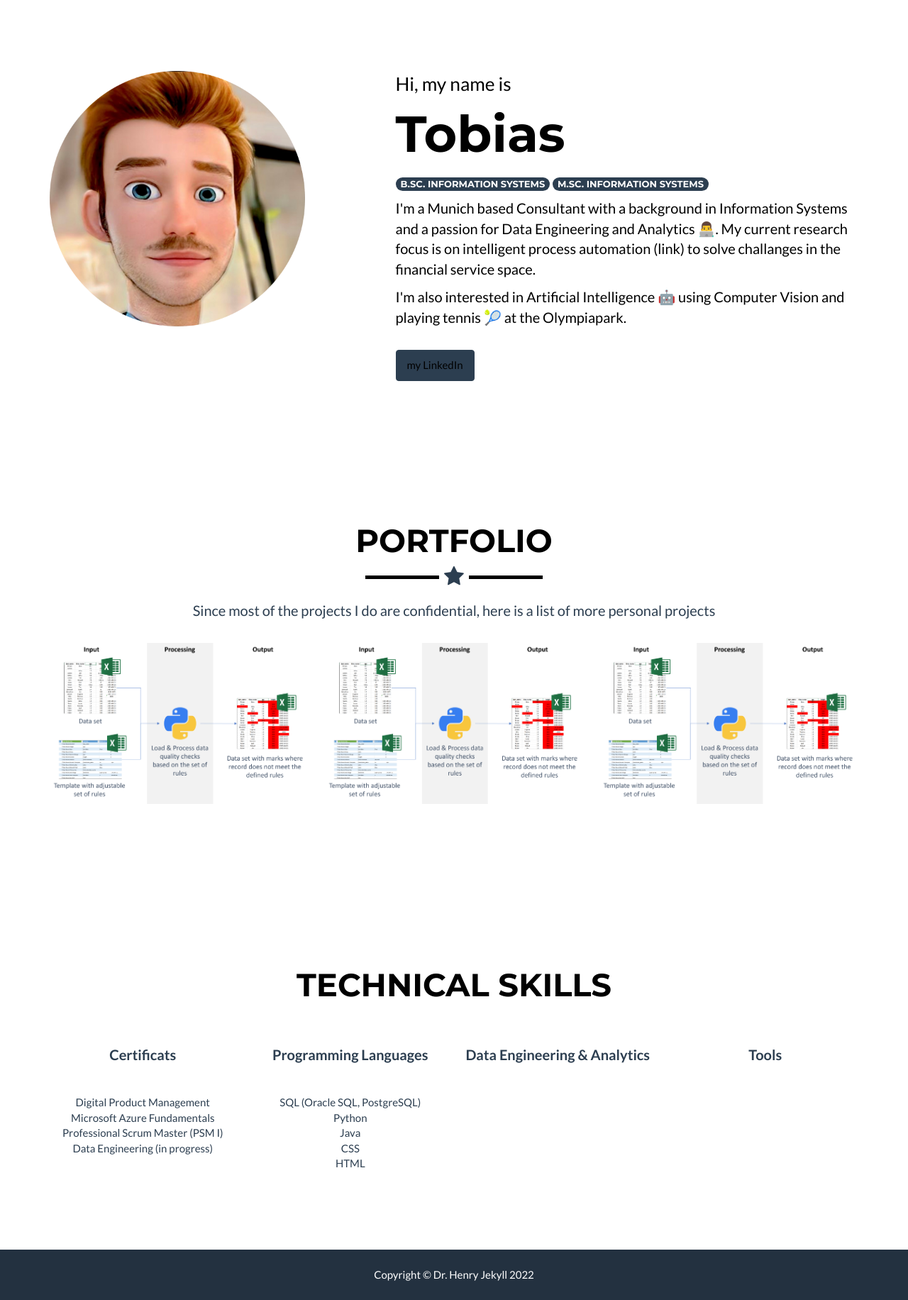
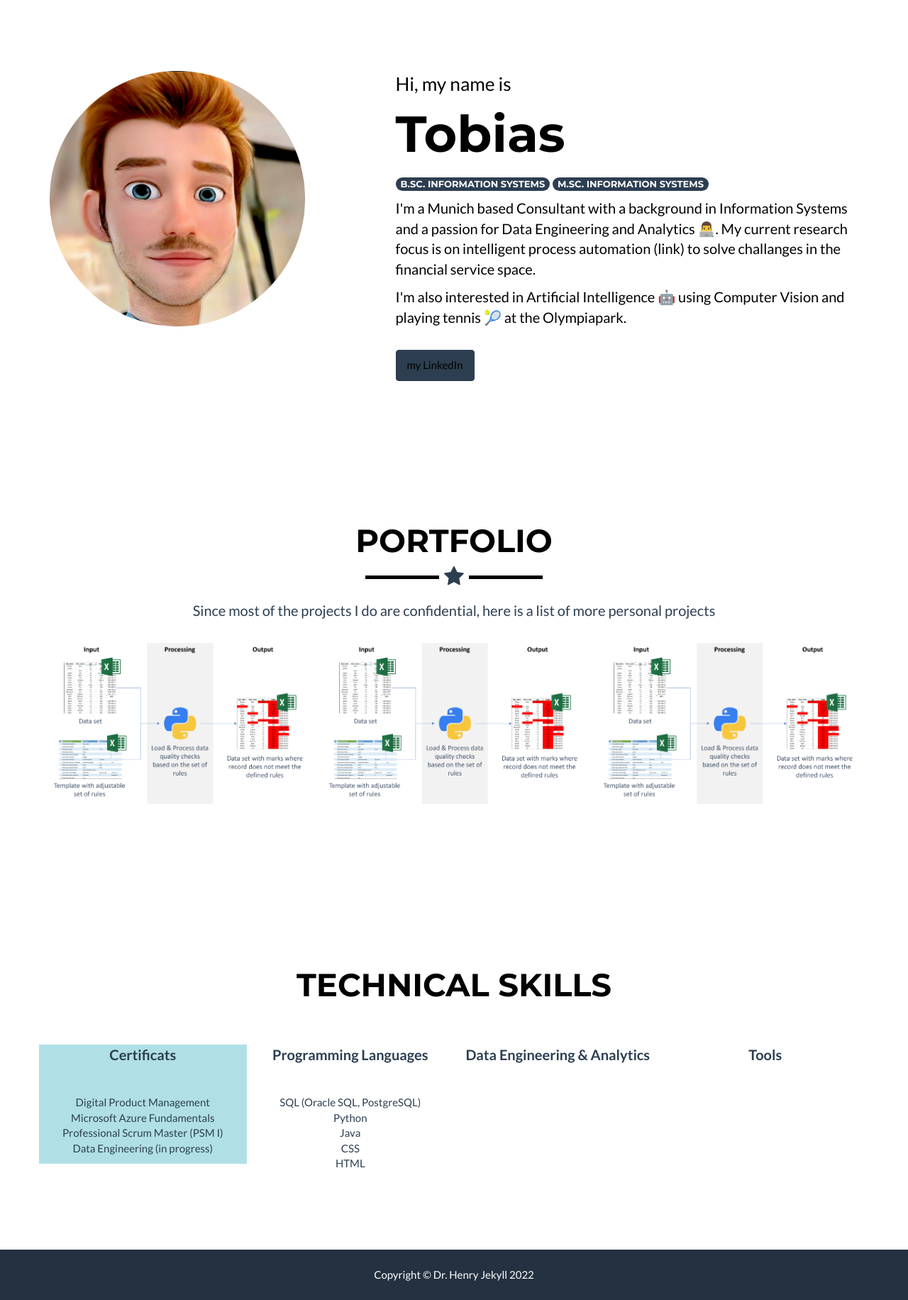
Before and after one commit to tolan005/tolan005.github.io, a Jekyll site: the page built from _posts/2014-07-18-project-1.markdown, in a window 1280 px wide. Shown: the whole page at 71% size. Built offline with Jekyll 4.4.1, drawn with Linux system fonts in a browser that asks for light colours.

Commit message:
Update about.html
bgc

```diff
--- a/_includes/about.html
+++ b/_includes/about.html
@@ -8,7 +8,7 @@
                 </div>
             </div>
             <div class="row">
-                <div class="col-lg-3 text-center">
+                <div class="col-lg-3 text-center" style="background-color:powderblue;">
                  <p><b>Certificats</b></p>
                     <br>
                    <p>
```
